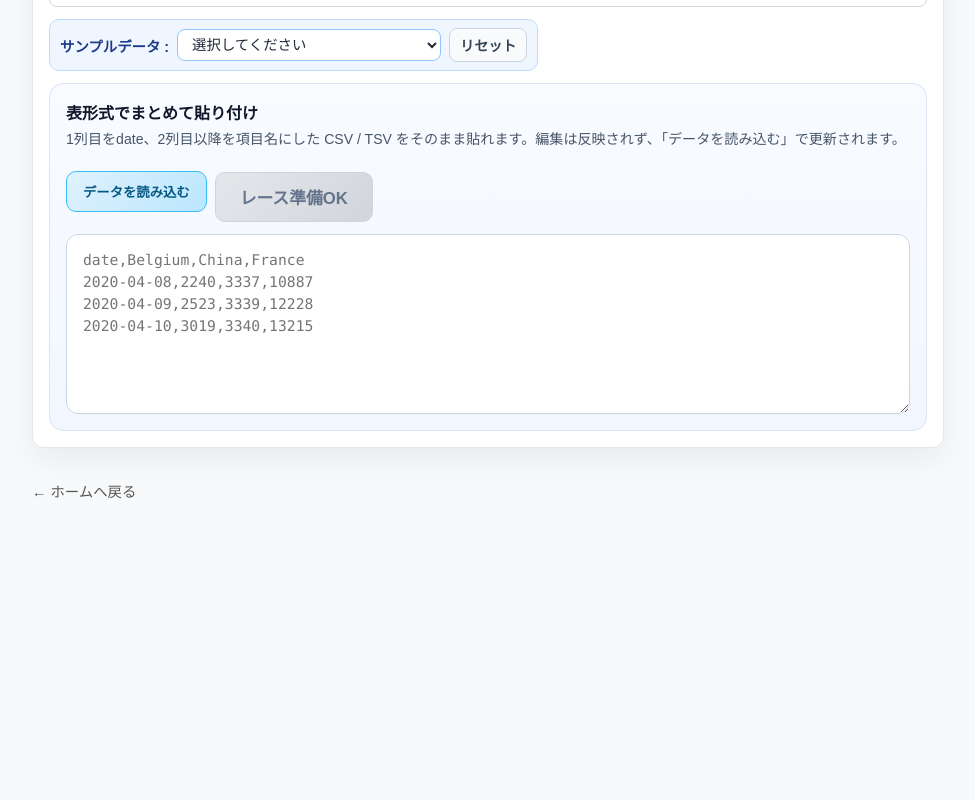
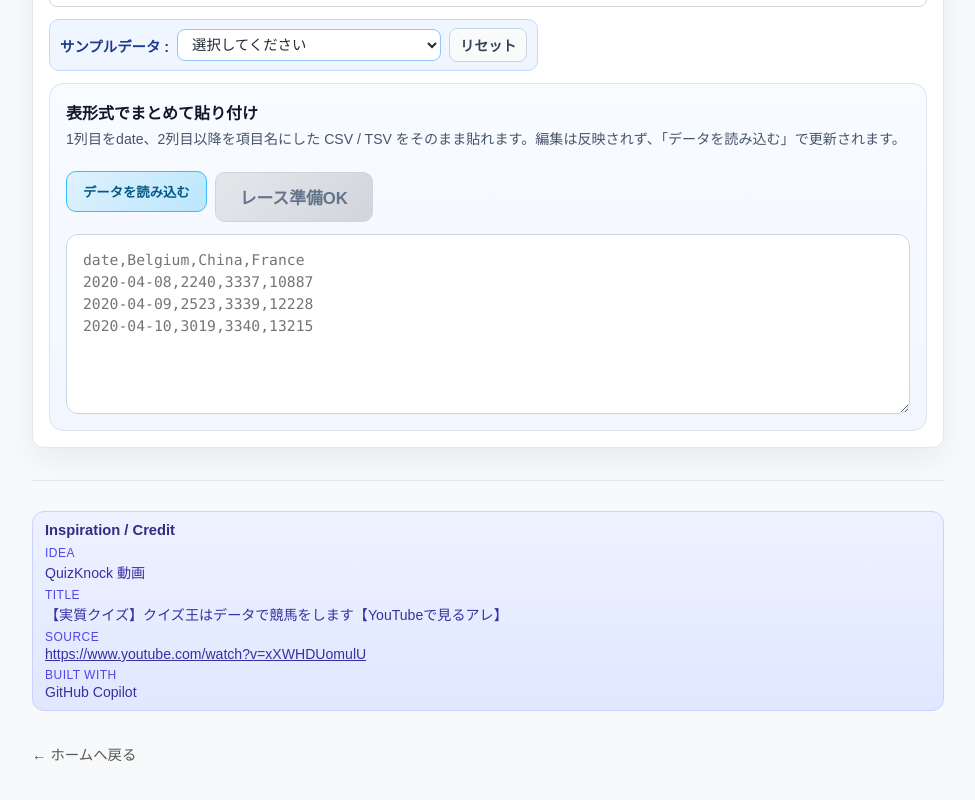
Before and after one commit to flyaway2525/pages, a React (Vite) app: page /pages/data-derby in a window 1280 px wide. Shown: the part 352-1152 px from the top of the page, without its empty margins (152-1127 px from the left). Before the commit the page ends 933 px from the top, so only its background shows below. Built offline with nearby package versions, Linux system fonts and the light colour scheme.

Commit message:
feat: add inspiration and credit section to DataDerby component

```diff
--- a/src/pages/DataDerby.tsx
+++ b/src/pages/DataDerby.tsx
@@ -1251,6 +1251,27 @@ export default function DataDerby() {
         </div>
       )}
 
+      <div className="game-divider" />
+      <section className="game-memo" aria-label="Inspiration and credit">
+        <h2>Inspiration / Credit</h2>
+        <div className="game-memo-item">
+          <span className="game-memo-label">Idea</span>
+          <span>QuizKnock 動画</span>
+        </div>
+        <div className="game-memo-item">
+          <span className="game-memo-label">Title</span>
+          <span>【実質クイズ】クイズ王はデータで競馬をします【YouTubeで見るアレ】</span>
+        </div>
+        <div className="game-memo-item">
+          <span className="game-memo-label">Source</span>
+          <a href="https://www.youtube.com/watch?v=xXWHDUomulU" target="_blank" rel="noreferrer">https://www.youtube.com/watch?v=xXWHDUomulU</a>
+        </div>
+        <div className="game-memo-item">
+          <span className="game-memo-label">Built with</span>
+          <span>GitHub Copilot</span>
+        </div>
+      </section>
+
       <Link to="/" className="back-link">
         ← ホームへ戻る
       </Link>
```
